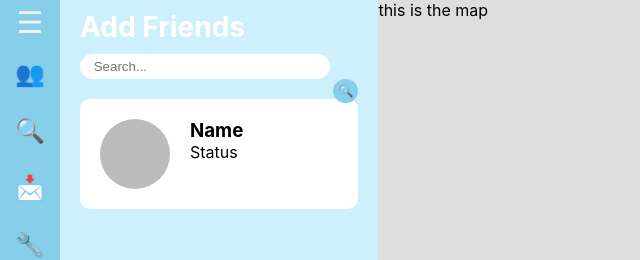
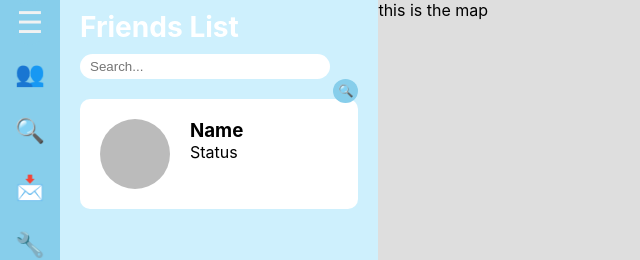
Before and after one commit to csesoc/trainee-7-23t2, a React (Create React App) app in the folder client/: page /map in a window 1280 px wide. Shown: the top 260 px of the page, without its empty margins (0-640 px from the left). Built offline with nearby package versions, Linux system fonts and the light colour scheme.

Commit message:
javascript patches

```diff
--- a/client/src/components/MainPage/MainPage.js
+++ b/client/src/components/MainPage/MainPage.js
@@ -1,15 +1,36 @@
 import "./MainPage.css";
 import "./SideBar.js";
-import "./sidebar_sections/AddFriends";
-import "./sidebar_sections/FindFriends";
-import "./sidebar_sections/Inbox";
+import AddFriends from "./sidebar_sections/AddFriends";
+import FindFriends from "./sidebar_sections/FindFriends";
+import Inbox from "./sidebar_sections/Inbox";
 import React, { useState } from "react";
+
 const MainPage = () => {
   const [isSidebarOpen, setIsSidebarOpen] = useState(true);
+  const [selectedContent, setSelectedContent] = useState("addFriends");
 
   const toggleSidebar = () => {
     setIsSidebarOpen(!isSidebarOpen);
   };
+
+  const handleIconClick = (content, title) => {
+    setSelectedContent(content);
+    setIsSidebarOpen(true);
+  };
+
+  const renderSidebarContent = () => {
+    switch (selectedContent) {
+      case "addFriends":
+        return <AddFriends />;
+      case "findFriends":
+        return <FindFriends />;
+      case "inbox":
+        return <Inbox />;
+      default:
+        return null;
+    }
+  };
+
   return (
     <div className={`wrapper ${isSidebarOpen ? "" : "collapsed"}`}>
       <div class="iconBar">
@@ -17,36 +38,17 @@ const MainPage = () => {
           ☰
         </button>
         <ul class="icons">
-          <a href="map/addfriends" onClick={toggleSidebar} >👥</a>
-          <a href="map/findfriends" onClick={toggleSidebar} >🔍</a>
-          <a href="map/inbox" onClick={toggleSidebar} >📩</a>
+          <a href="#"  onClick={() => handleIconClick("addFriends")}>👥</a>
+          <a href="#" onClick={() => handleIconClick("findFriends")} >🔍</a>
+          <a href="#" onClick={() => handleIconClick("inbox")} >📩</a>
           <a href="settings">🔧</a>
         </ul>
       </div>
 
       <div className={`sidebar ${isSidebarOpen ? "" : "collapsed"}`} id="mySidenav">
-        <div class="pageType">
-          <h3>Add Friends</h3>
-        </div>
-        <div class="search">
-          <form action="#">
-            <input type="text"
-              placeholder=" Search..."
-              name="search"/>
-            <button>
-              🔍
-            </button>
-          </form>
-        </div>
+        {renderSidebarContent()}
+      </div>
 
-        <ul class="listPeople">
-          <li class="person">
-            <span class="dot"></span>
-            <h3>Name</h3>
-            <p>Status</p>
-          </li>
-        </ul>
-      </div>
       <div class="map">
         <p>this is the map</p>
       </div>
--- a/client/src/components/MainPage/sidebar_sections/AddFriends.js
+++ b/client/src/components/MainPage/sidebar_sections/AddFriends.js
@@ -1,41 +1,35 @@
+// AddFriends.js
+import React from "react";
+
 const AddFriends = () => {
   return (
-        <div class="wrapper">
-            <div class="sidebar" id="mySidenav">
-                <div class="iconBar">
-                <ul class="icons">
-                    <a href="map/addfriends">👥</a>
-                    <a href="map/findfriends">🔍</a>
-                    <a href="map/inbox">📩</a>
-                    <a href="settings">🔧</a>
-                </ul>
+    <div>
+      <div className="pageType">
+        <h3>Friends List</h3>
       </div>
-                <div class="pageType">
-                <h3>Add Friends</h3>
-                </div>
-                <div class="search">
+      <div className="search">
         <form action="#">
-                    <input type="text"
-                    placeholder=" Search..."
-                    name="search"/>
+          <input
+            type="text"
+            placeholder="Search..."
+            name="search"
+          />
           <button>
             🔍
           </button>
         </form>
       </div>
-                {/* temporary: just checking visuals rn */}
-                <ul class="listPeople">
-                <li class="person">
-                    <span class="dot"></span>
+
+      <ul className="listPeople">
+        <li className="person">
+          <span className="dot"></span>
           <h3>Name</h3>
           <p>Status</p>
         </li>
+        {/* Additional list items for friends */}
       </ul>
-            </div>
-            <div class="map">
-                <p>this is the map</p>
-            </div>
     </div>
   );
 };
+
 export default AddFriends;
--- a/client/src/components/MainPage/sidebar_sections/FindFriends.js
+++ b/client/src/components/MainPage/sidebar_sections/FindFriends.js
@@ -1,6 +1,35 @@
-// const MainPage = () => {
-//     return (
+// FindFriends.js
+import React from "react";
 
-//     );
-// };
-// export default MainPage;
+const FindFriends = () => {
+  return (
+    <div>
+      <div className="pageType">
+        <h3>Find Friends</h3>
+      </div>
+      <div className="search">
+        <form action="#">
+          <input
+            type="text"
+            placeholder="Search..."
+            name="search"
+          />
+          <button>
+            🔍
+          </button>
+        </form>
+      </div>
+
+      <ul className="listPeople">
+        <li className="person">
+          <span className="dot"></span>
+          <h3>Name</h3>
+          <p>Status</p>
+        </li>
+        {/* Additional list items for friends */}
+      </ul>
+    </div>
+  );
+};
+
+export default FindFriends;
--- a/client/src/components/MainPage/sidebar_sections/Inbox.js
+++ b/client/src/components/MainPage/sidebar_sections/Inbox.js
@@ -1,6 +1,35 @@
-// const MainPage = () => {
-//     return (
+// Inbox.js
+import React from "react";
 
-//     );
-// };
-// export default MainPage;
+const Inbox = () => {
+  return (
+    <div>
+      <div className="pageType">
+        <h3>Inbox</h3>
+      </div>
+      <div className="search">
+        <form action="#">
+          <input
+            type="text"
+            placeholder="Search..."
+            name="search"
+          />
+          <button>
+            🔍
+          </button>
+        </form>
+      </div>
+
+      <ul className="listPeople">
+        <li className="person">
+          <span className="dot"></span>
+          <h3>Name</h3>
+          <p>Status</p>
+        </li>
+        {/* Additional list items for friends */}
+      </ul>
+    </div>
+  );
+};
+
+export default Inbox;
```
Also changed, not shown: client/src/components/MainPage/SideBar.js (deleted, +0 -11 lines). Lines whose indentation alone changed are shown as unchanged.
